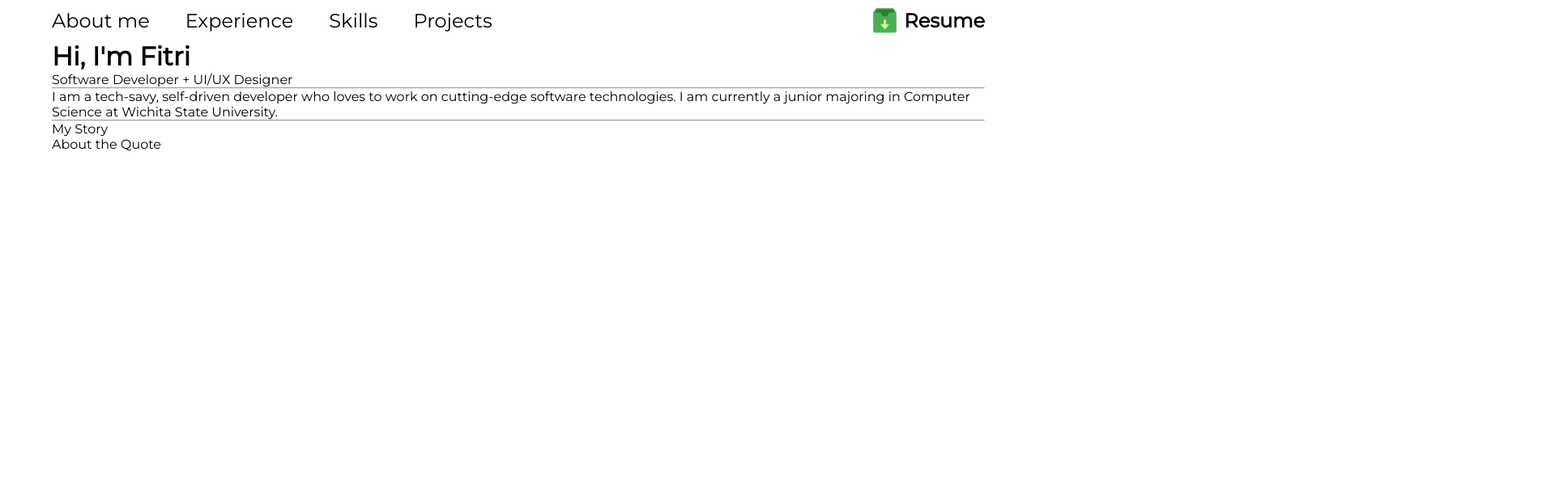
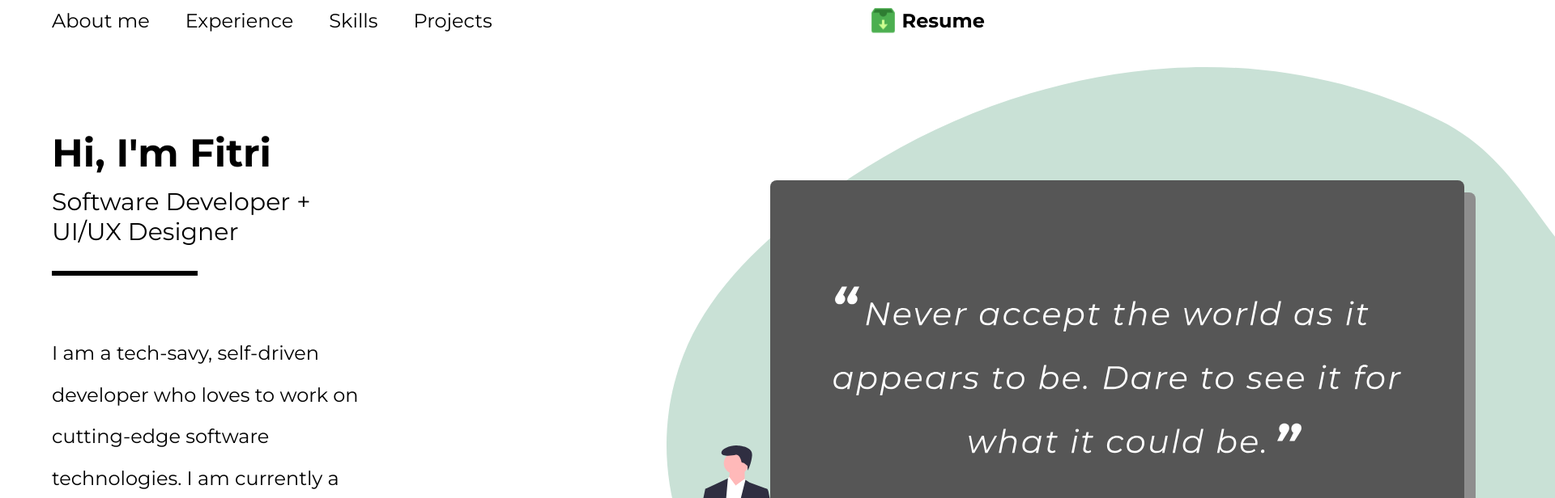
Before and after one commit to Endeavor42/personal-website, a React (Create React App) app: page / in a window 1280 px wide. Shown: the top 616 px of the page at 81% size, 1920 px wide, since content can reach past the window. Built offline with nearby package versions, Linux system fonts and the light colour scheme.

Commit message:
styled the info content for the about me section

```diff
--- a/public/index.html
+++ b/public/index.html
@@ -5,7 +5,7 @@
     <link rel="icon" href="%PUBLIC_URL%/favicon.ico" />
     <link rel="preconnect" href="https://fonts.gstatic.com" />
     <link
-      href="https://fonts.googleapis.com/css2?family=Montserrat&display=swap"
+      href="https://fonts.googleapis.com/css2?family=Montserrat:ital,wght@0,100;0,200;0,300;0,400;0,500;0,600;0,700;0,800;0,900;1,100;1,200;1,300;1,400;1,500;1,600;1,700;1,800;1,900&display=swap"
       rel="stylesheet"
     />
     <meta name="viewport" content="width=device-width, initial-scale=1" />
--- a/src/App.tsx
+++ b/src/App.tsx
@@ -5,6 +5,7 @@ function App() {
   return (
     <div className="app">
       <AboutMe />
+      <div style={{ height: 500, width: "100%" }}></div>
     </div>
   );
 }
--- a/src/components/about_me/AboutMe.tsx
+++ b/src/components/about_me/AboutMe.tsx
@@ -5,10 +5,8 @@ import Info from "./Info";
 function AboutMe() {
   return (
     <div className="aboutMe">
-      <div className="container">
-        <Header />
-        <Info />
-      </div>
+      <Header />
+      <Info />
     </div>
   );
 }
--- a/src/components/about_me/Info.tsx
+++ b/src/components/about_me/Info.tsx
@@ -1,19 +1,25 @@
+import "../../styles/info.css";
+import personQuotes from "../../images/person_quotes.svg";
+
 function Info() {
   return (
     <div className="info">
       <div className="info__left">
         <h1>Hi, I'm Fitri</h1>
-        <p>Software Developer + UI/UX Designer</p>
+        <p className="info__subtitle">Software Developer + UI/UX Designer</p>
         <hr />
-        <p>
+        <p className="info__description">
           I am a tech-savy, self-driven developer who loves to work on
           cutting-edge software technologies. I am currently a junior majoring
           in Computer Science at Wichita State University.
         </p>
         <hr />
-        <p>My Story</p>
-        <p>About the Quote</p>
+        <div className="info__buttons">
+          <p>My Story</p>
+          <p>About the Quote</p>
+        </div>
       </div>
+      <img src={personQuotes} alt="About me" />
     </div>
   );
 }
--- a/src/styles/App.css
+++ b/src/styles/App.css
@@ -1,4 +1,3 @@
 .app {
-  height: 100vh;
   width: 100%;
 }
--- a/src/styles/aboutMe.css
+++ b/src/styles/aboutMe.css
@@ -1,10 +1,10 @@
 .aboutMe {
   width: 100%;
   height: 100vh;
-  display: flex;
-  justify-content: center;
 }
 
-.container {
+/* .aboutMe__container {
+  height: 100%;
   width: 90%;
-}
+  overflow: hidden;
+} */
--- a/src/styles/header.css
+++ b/src/styles/header.css
@@ -1,8 +1,11 @@
 .header {
   height: 50px;
+  margin: auto;
+  width: 90%;
   display: flex;
   justify-content: space-between;
-  font-size: 24px;
+  font-size: 1.5rem;
+  margin-bottom: 50px;
 }
 
 /* Left Header */
--- a/src/styles/index.css
+++ b/src/styles/index.css
@@ -4,6 +4,7 @@
 }
 
 body {
+  overflow-x: hidden;
   font-family: "Montserrat", -apple-system, BlinkMacSystemFont, "Segoe UI",
     "Roboto", "Oxygen", "Ubuntu", "Cantarell", "Fira Sans", "Droid Sans",
     "Helvetica Neue", sans-serif;
--- /dev/null
+++ b/src/styles/info.css
@@ -0,0 +1,68 @@
+.info {
+  display: flex;
+  height: 100%;
+  justify-content: space-between;
+}
+
+.info__left {
+  margin-left: 5%;
+  margin-top: 60px;
+  width: 30%;
+}
+
+.info__left h1 {
+  font-weight: regular;
+  font-size: 48px;
+  line-height: 59px;
+}
+.info__left .info__subtitle {
+  margin-top: 12px;
+  font-size: 30px;
+  line-height: 37px;
+}
+
+.info__left hr:first-of-type {
+  margin-top: 30px;
+  width: 180px;
+  border: 3px solid #000;
+}
+
+.info__left > p {
+  font-size: 1.5rem;
+  line-height: 215%;
+}
+
+.info__description {
+  margin-top: 70px;
+}
+
+.info__left hr:nth-of-type(2) {
+  margin-top: 70px;
+  width: 65px;
+  border: 2px solid #000;
+}
+
+.info__buttons {
+  margin-top: 70px;
+  width: 470px;
+  display: flex;
+  justify-content: space-between;
+}
+
+.info__right {
+  width: 100%;
+  height: 100%;
+}
+
+.info img {
+  left: 772px;
+  top: -20px;
+  position: absolute;
+  width: 1479px;
+  height: 1100px;
+  background-size: cover;
+}
+
+.info__buttons > p {
+  font-size: 30px;
+}
```
Also changed, not shown: src/images/person_quotes.svg (added), 1 other file (tests, documents, lock files or other folders).
